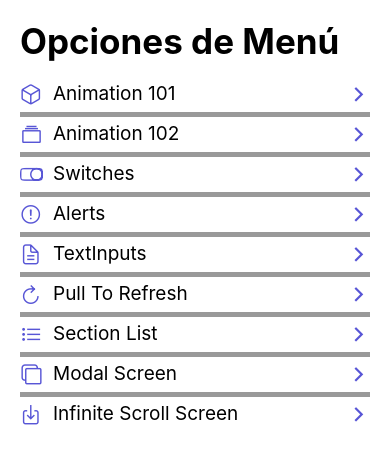
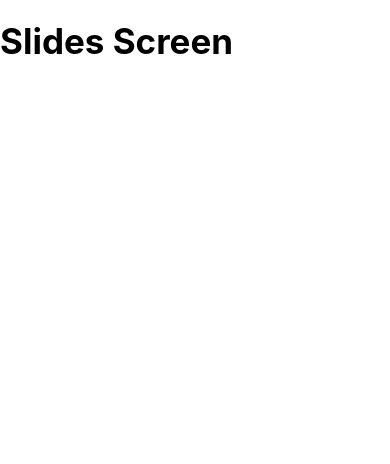
Before and after one commit to Dante1704/react-native-apps, a React Native app in the folder 06-RNComponents/: screen /SlidesScreen in a window 390 px wide. Shown: the top 464 px of the page. Built offline with nearby package versions, Linux system fonts and the light colour scheme.

Commit message:
creado src/screens/SlideScreen.tsx

```diff
--- a/06-RNComponents/src/data/menuItems.tsx
+++ b/06-RNComponents/src/data/menuItems.tsx
@@ -46,4 +46,9 @@
         icon: 'download-outline',
         component: 'InfiniteScrollScreen',
     },
+    {
+        name: 'Slides',
+        icon: 'flower-outline',
+        component: 'SlidesScreen',
+    },
 ];
--- a/06-RNComponents/src/navigation/Navigation.tsx
+++ b/06-RNComponents/src/navigation/Navigation.tsx
@@ -10,6 +10,7 @@
 import { CustomSectionListScreen } from '../screens/CustomSectionListScreen';
 import { ModalScreen } from '../screens/ModalScreen';
 import { InfiniteScrollScreen } from '../screens/InfiniteScrollScreen';
+import { SlidesScreen } from '../screens/SlidesScreen';
 
 
 //tipado de las rutas segun recomendacion de react docs
@@ -25,6 +26,7 @@
     CustomSectionListScreen: undefined,
     ModalScreen: undefined,
     InfiniteScrollScreen: undefined,
+    SlidesScreen: undefined
 }
 
 const Stack = createStackNavigator<RootStackParams>();
@@ -50,6 +52,7 @@
             <Stack.Screen name="CustomSectionListScreen" component={CustomSectionListScreen} />
             <Stack.Screen name="ModalScreen" component={ModalScreen} />
             <Stack.Screen name="InfiniteScrollScreen" component={InfiniteScrollScreen} />
+            <Stack.Screen name="SlidesScreen" component={SlidesScreen} />
         </Stack.Navigator>
     );
 };
--- /dev/null
+++ b/06-RNComponents/src/screens/SlidesScreen.tsx
@@ -0,0 +1,11 @@
+import React from 'react';
+import { View } from 'react-native';
+import { HeaderTitle } from '../components/HeaderTitle';
+
+export const SlidesScreen = () => {
+    return (
+        <View>
+            <HeaderTitle title="Slides Screen" />
+        </View>
+    );
+};
```
